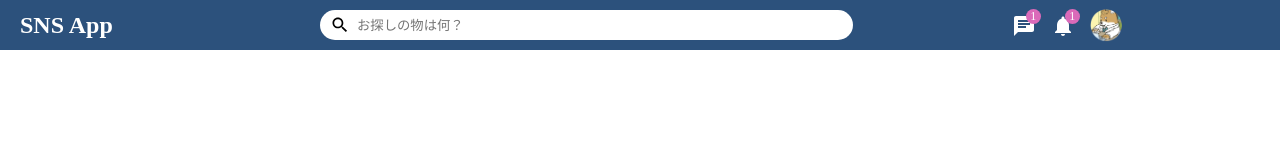
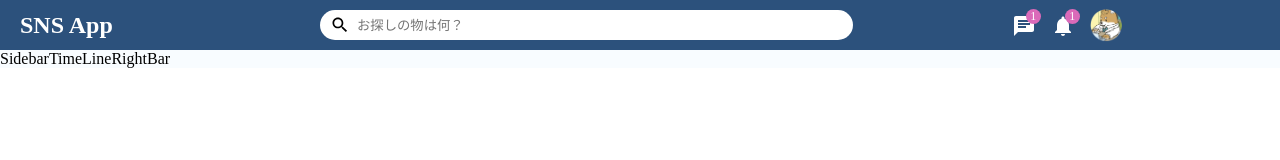
Before and after one commit to shumatsumoto/sns-app-frontend, a React (Create React App) app: page / in a window 1280 px wide. Shown: the top 160 px of the page. Built offline with nearby package versions, Linux system fonts and the light colour scheme.

Commit message:
Component作成

```diff
--- /dev/null
+++ b/src/components/rightbar/Rightbar.jsx
@@ -0,0 +1,7 @@
+import React from "react";
+
+function RightBar() {
+  return <div>RightBar</div>;
+}
+
+export default RightBar;
--- /dev/null
+++ b/src/components/sidebar/Sidebar.jsx
@@ -0,0 +1,7 @@
+import React from "react";
+
+function Sidebar() {
+  return <div>Sidebar</div>;
+}
+
+export default Sidebar;
--- /dev/null
+++ b/src/components/timeline/TimeLine.jsx
@@ -0,0 +1,7 @@
+import React from "react";
+
+function TimeLine() {
+  return <div>TimeLine</div>;
+}
+
+export default TimeLine;
--- a/src/pages/home/Home.css
+++ b/src/pages/home/Home.css
@@ -0,0 +1,5 @@
+.homeContainer {
+  display: flex;
+  width: 100%;
+  background-color: #f8fcff;
+}
--- a/src/pages/home/Home.jsx
+++ b/src/pages/home/Home.jsx
@@ -1,10 +1,19 @@
 import React from "react";
+import "./Home.css";
+import Sidebar from "../../components/sidebar/Sidebar";
+import TimeLine from "../../components/timeline/TimeLine";
 import Topbar from "../../components/topbar/Topbar";
+import Rightbar from "../../components/rightbar/Rightbar";
 
 export default function Home() {
   return (
     <>
       <Topbar />
+      <div className="homeContainer">
+        <Sidebar />
+        <TimeLine />
+        <Rightbar />
+      </div>
     </>
   );
 }
```
Also changed, not shown: src/components/rightbar/Rightbar.css (added), src/components/sidebar/Sidebar.css (added), src/components/timeline/TimeLine.css (added).
